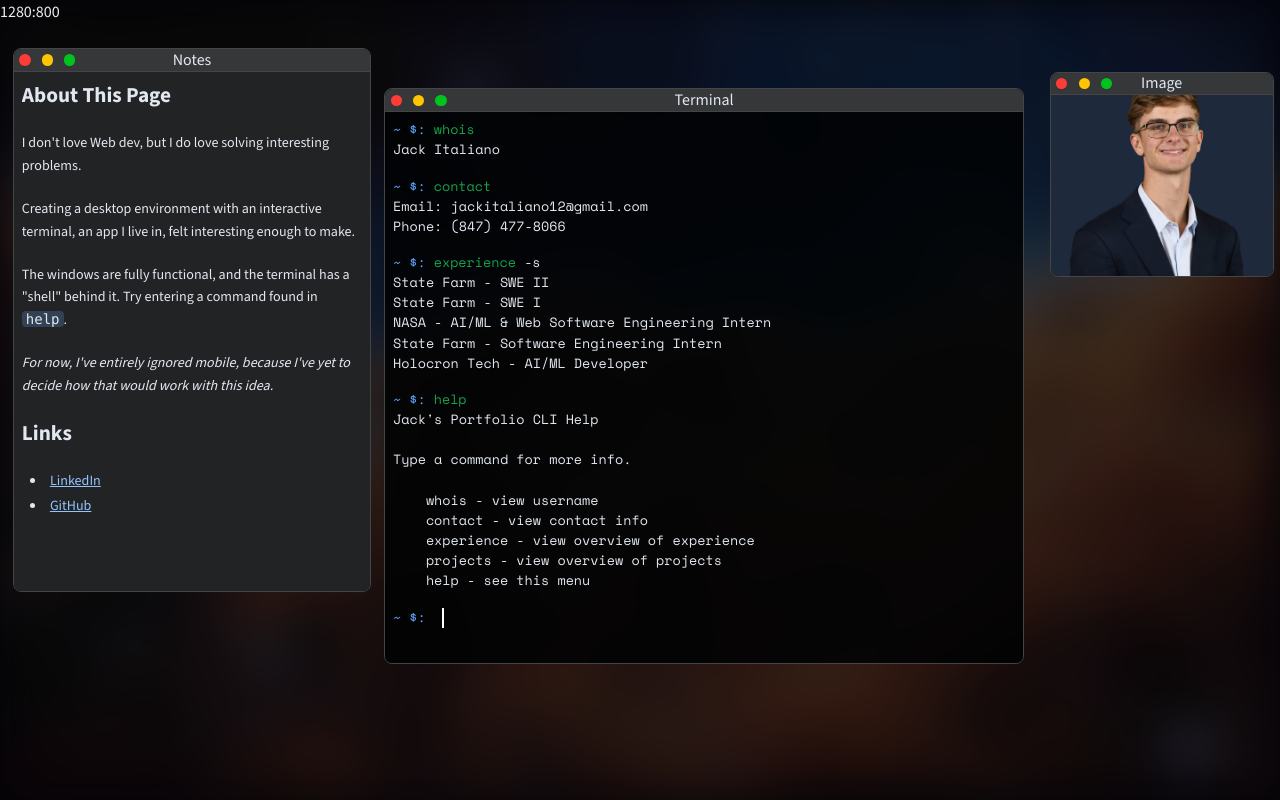
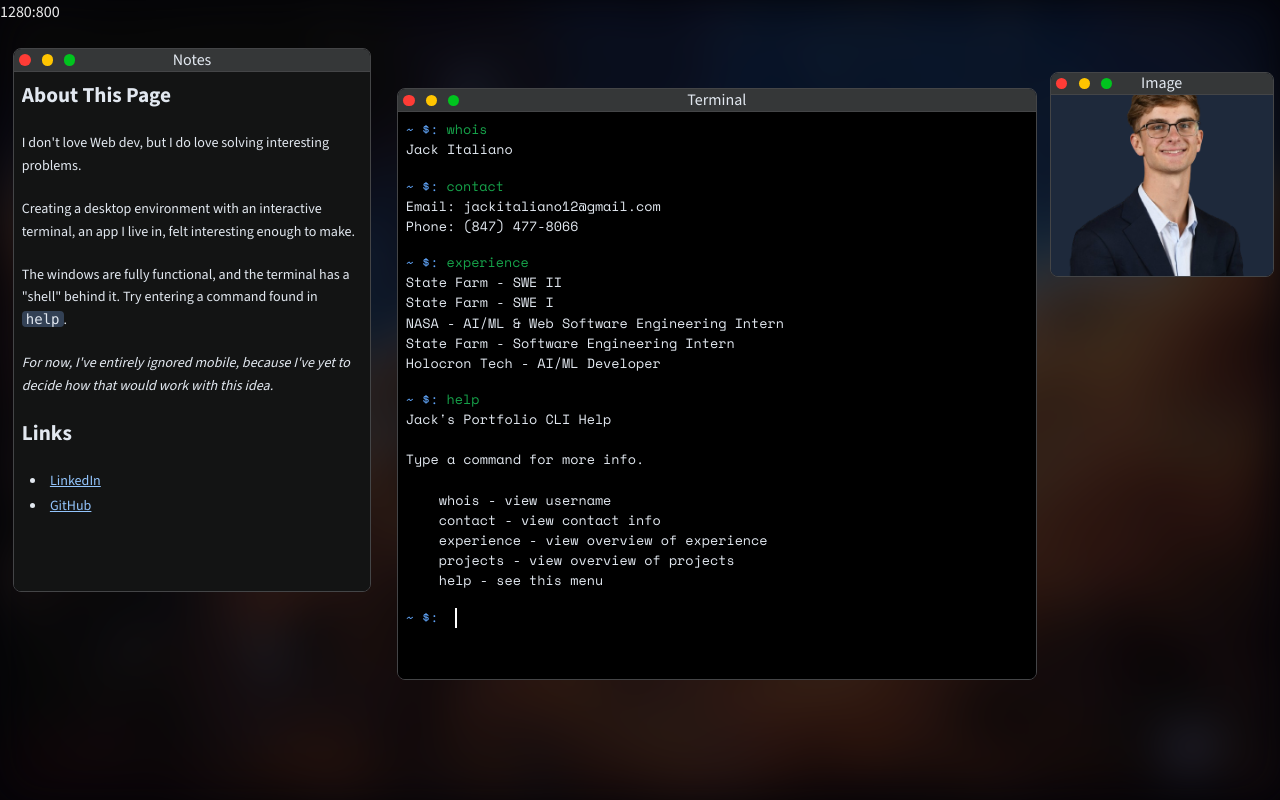
Before and after one commit to jackitaliano/portfolio, a Next.js app: page / in a window 1280 px wide. Built offline with nearby package versions, Linux system fonts and the light colour scheme.

Commit message:
fix maximized window sizes

```diff
--- a/app/apps/notes/Notes.tsx
+++ b/app/apps/notes/Notes.tsx
@@ -8,7 +8,7 @@ type Props = {
 
 export function Notes({ markdown }: Props) {
   return (
-    <div className="w-full h-full bg-[#222325]">
+    <div className="w-full h-full bg-[#131414]">
       <ScrollArea className="w-full h-full p-[var(--wm-app-pad)]">
         <div className="space-y-[var(--wm-notes-section-gap)] text-[length:var(--wm-notes-font-size)]">
           <ReactMarkdown
--- a/app/apps/terminal/Terminal.tsx
+++ b/app/apps/terminal/Terminal.tsx
@@ -283,7 +283,7 @@ export function Terminal({ shell, startupCommands = [] }: Props) {
   }, [runCommand, startupCommands, typeOnInputLine]);
 
   return (
-    <ScrollArea className="z-50 w-full h-full p-[var(--wm-app-pad)] text-[length:var(--wm-terminal-font-size)] font-[SpaceMono] bg-black bg-opacity-80">
+    <ScrollArea className="z-50 w-full h-full p-[var(--wm-app-pad)] text-[length:var(--wm-terminal-font-size)] font-[SpaceMono] bg-black">
 
       {renderLines.map((line) => {
         if (line.kind === "command") {
--- a/app/globals.css
+++ b/app/globals.css
@@ -87,7 +87,7 @@ body {
     --wm-window-notes-w: min(var(--wm-window-max-w), clamp(11.5rem, 28vw, 46rem));
     --wm-window-notes-h: min(var(--wm-window-max-h), clamp(9rem, 68vh, 50rem));
     --wm-window-terminal-w: min(var(--wm-window-max-w), clamp(13.5rem, 50vw, 82rem));
-    --wm-window-terminal-h: min(var(--wm-window-max-h), clamp(10.5rem, 72vh, 64rem));
+    --wm-window-terminal-h: min(var(--wm-window-max-h), clamp(10.5rem, 74vh, 66rem));
     --wm-window-links-w: min(var(--wm-window-max-w), clamp(9rem, 20vw, 34rem));
     --wm-window-links-h: min(var(--wm-window-max-h), clamp(7rem, 28vh, 32rem));
     --wm-window-image-size: min(var(--wm-window-max-w), clamp(5rem, 16vw, 18rem));
--- a/app/gui/Window.tsx
+++ b/app/gui/Window.tsx
@@ -187,6 +187,8 @@ export function Window({ title, dimensions, position, index, ctx, children }: Pr
     }
     windowRef.current.style.width = dimensions.width;
     windowRef.current.style.height = dimensions.height;
+    windowRef.current.style.maxWidth = dimensions.maxWidth ?? "var(--wm-window-max-w)";
+    windowRef.current.style.maxHeight = dimensions.maxHeight ?? "var(--wm-window-max-h)";
     windowRef.current.style.top = position.top;
     windowRef.current.style.left = position.left;
   }
@@ -195,6 +197,8 @@ export function Window({ title, dimensions, position, index, ctx, children }: Pr
     if (!windowRef?.current) {
       return;
     }
+    windowRef.current.style.maxWidth = "none";
+    windowRef.current.style.maxHeight = "none";
     windowRef.current.style.width = "100dvw";
     windowRef.current.style.height = "100dvh";
     windowRef.current.style.top = "0";
--- a/app/page.tsx
+++ b/app/page.tsx
@@ -10,7 +10,7 @@ export default function Home() {
   const terminalStartupCommands = [
     { command: "whois", args: [] },
     { command: "contact", args: [] },
-    { command: "experience", args: ["-s"] },
+    { command: "experience", args: [] },
     { command: "help", args: [] },
   ];
 
@@ -46,7 +46,7 @@ The windows are fully functional, and the terminal has a "shell" behind it. Try
         <Window
           title="Terminal"
           dimensions={{ width: "var(--wm-window-terminal-w)", height: "var(--wm-window-terminal-h)", defaultMax: false }}
-          position={{ top: "11%", left: "30%" }}
+          position={{ top: "11%", left: "31%" }}
           index={1}
         >
           <Terminal shell={PortfolioShell} startupCommands={terminalStartupCommands} />
```
